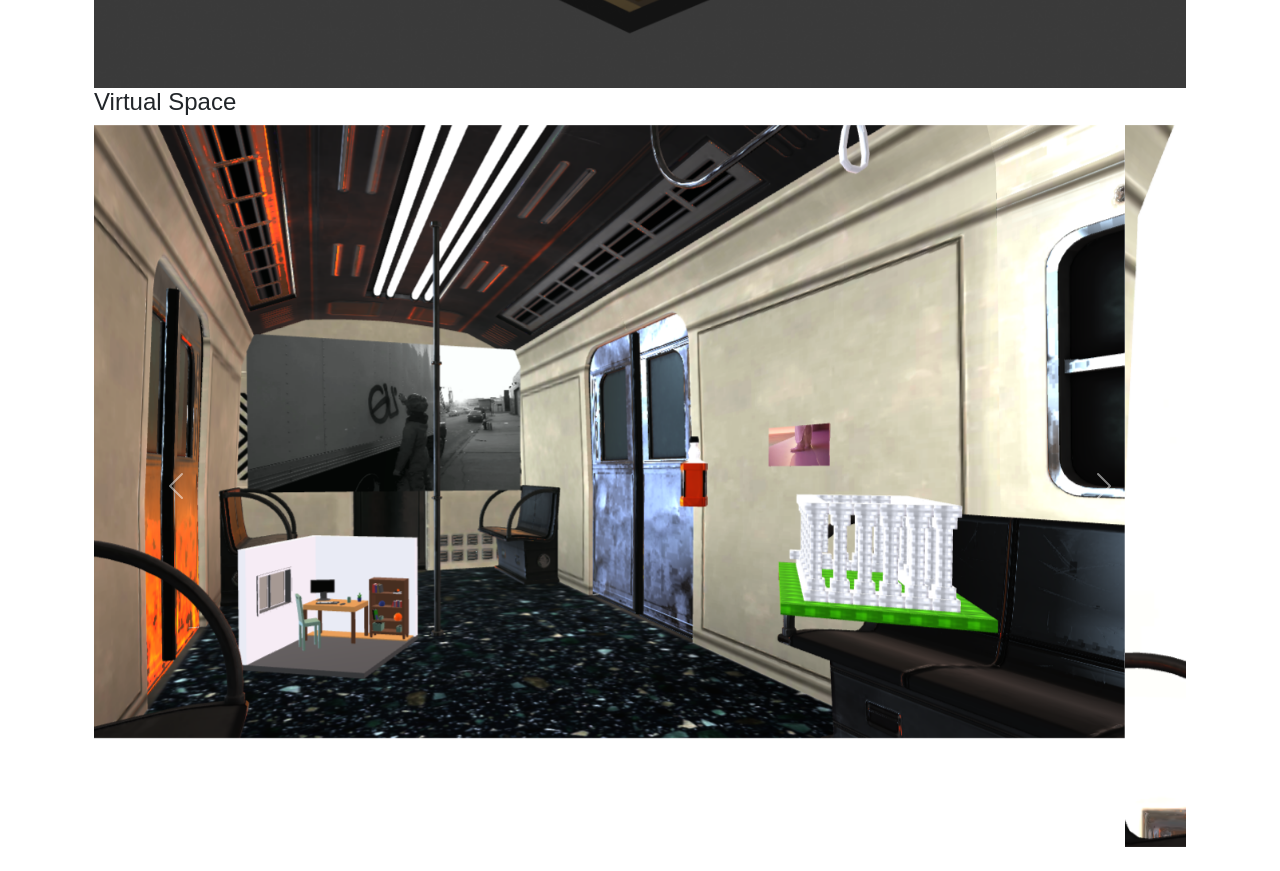
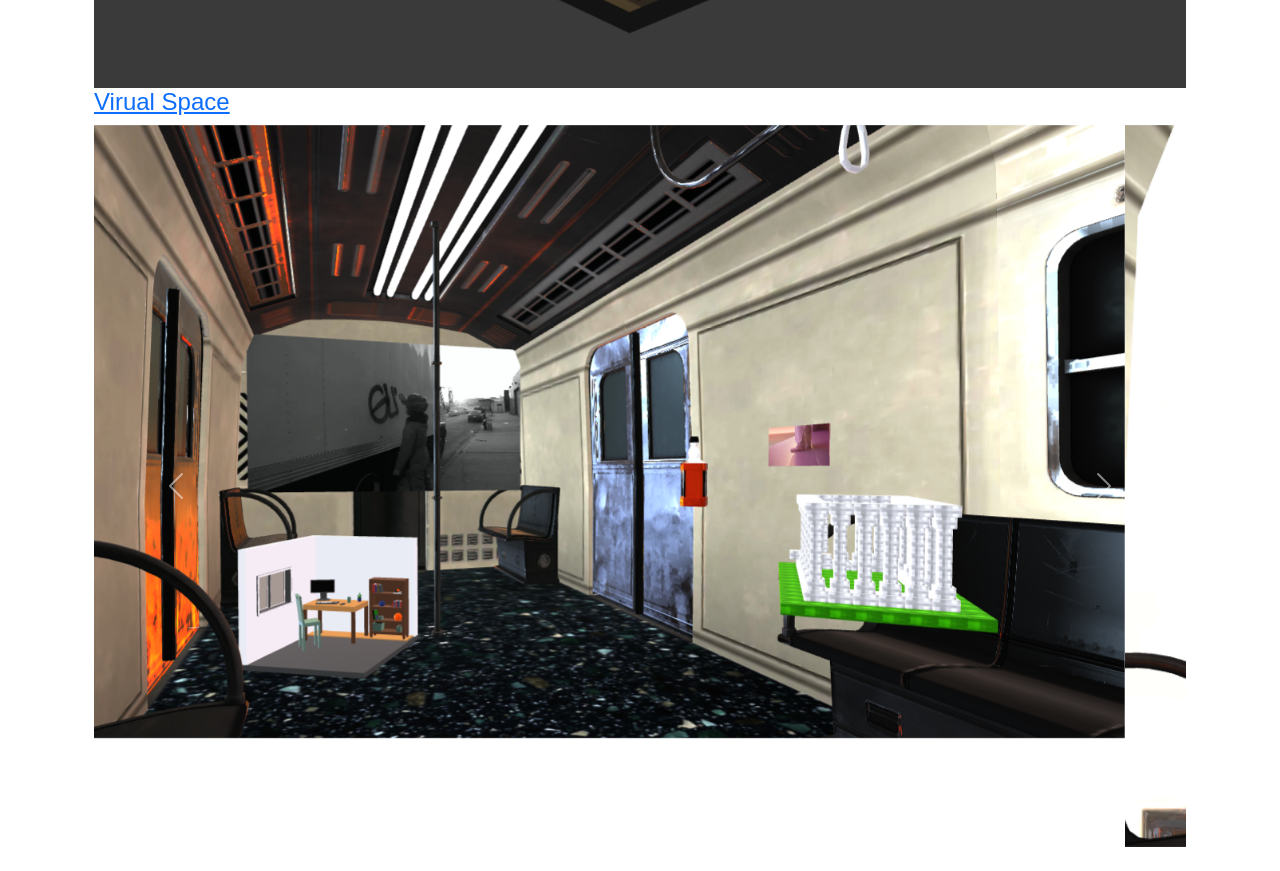
Before and after one commit to markusviduya11/portfolio, a plain HTML site: page 3d.html in a window 1280 px wide. Shown: the part 1200-2071 px from the top of the page. Drawn offline with nearby package versions, Linux system fonts and the light colour scheme; a web font is replaced by a local one.

Commit message:
Update 3d.html

```diff
--- a/3d.html
+++ b/3d.html
@@ -63,7 +63,7 @@
                     <img class="img-fluid" src="desk.png">
                   </div>
                 </div>
-               <h4>Virtual Space</h4>
+               <h4><a href="https://newart.city/show/space-1106">Virual Space</a></h4>
                <div id="demo" class="carousel slide" data-bs-ride="carousel">
   <div class="carousel-indicators">
     <button type="button" data-bs-target="#demo" data-bs-slide-to="0" class="active"></button>
```
